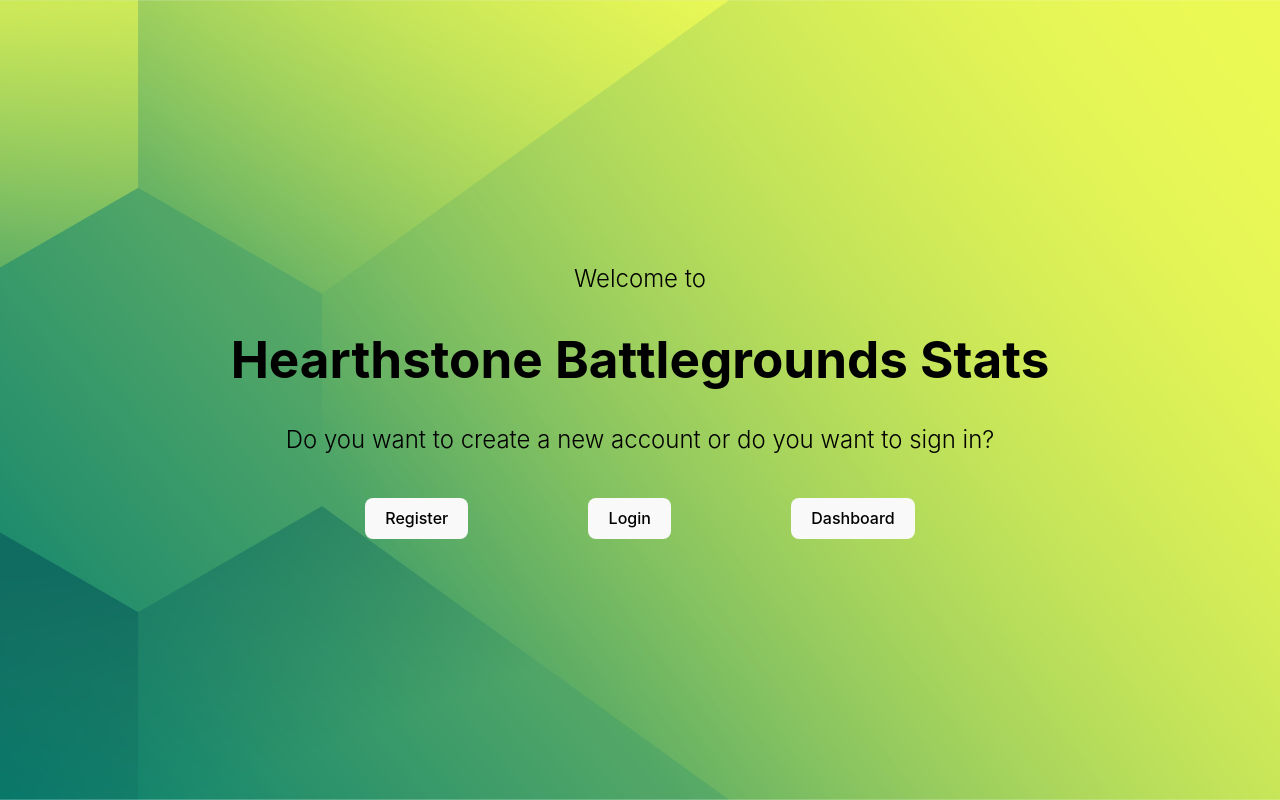
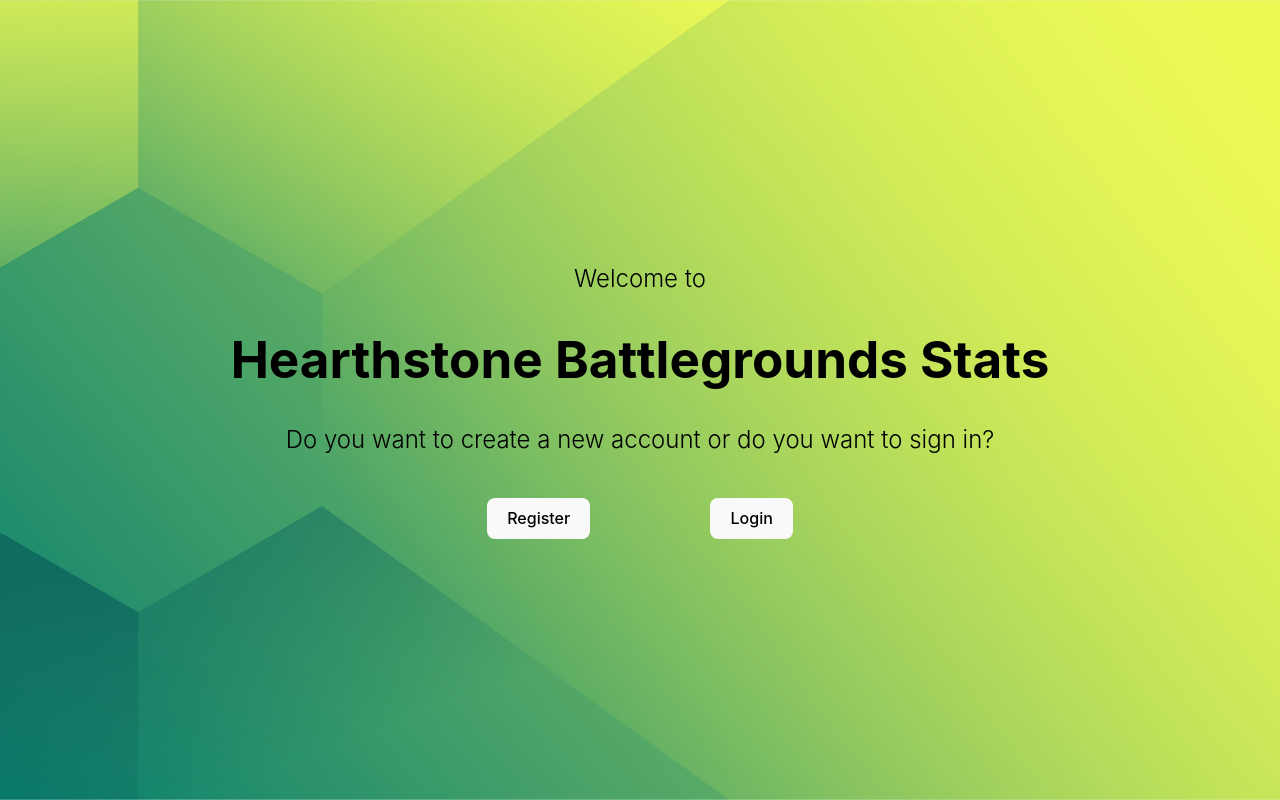
Before and after one commit to robbdouglas/hearthstone-battlegrounds-stats, a React (Vite) app: page / in a window 1280 px wide. Built offline with nearby package versions, Linux system fonts and the light colour scheme.

Commit message:
comment dashboard button in LandingPage

```diff
--- a/src/components/LandingPage.jsx
+++ b/src/components/LandingPage.jsx
@@ -21,9 +21,9 @@
         <Link to="/login">
           <button>Login</button>
         </Link>
-        <Link to="/dashboard">
+        {/* <Link to="/dashboard">
           <button>Dashboard</button>
-        </Link>
+        </Link> */}
       </div>
     </div>
   );
```
